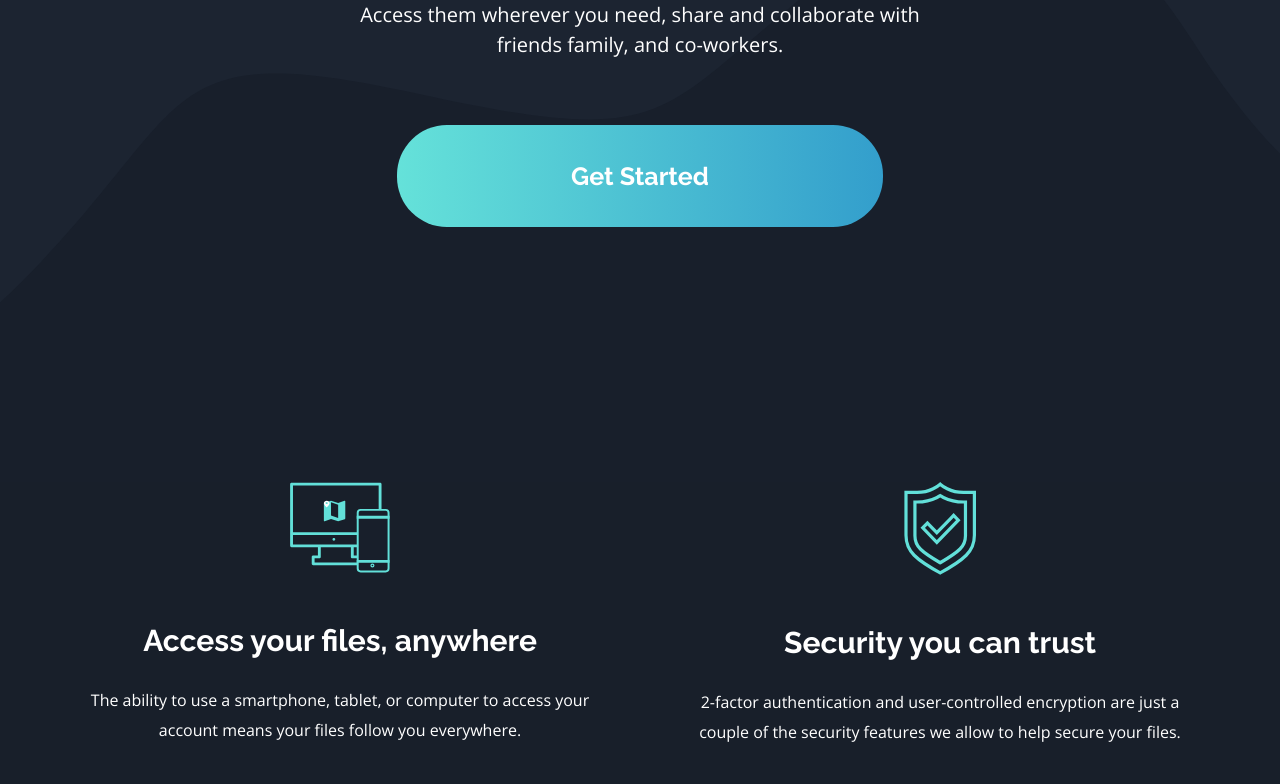
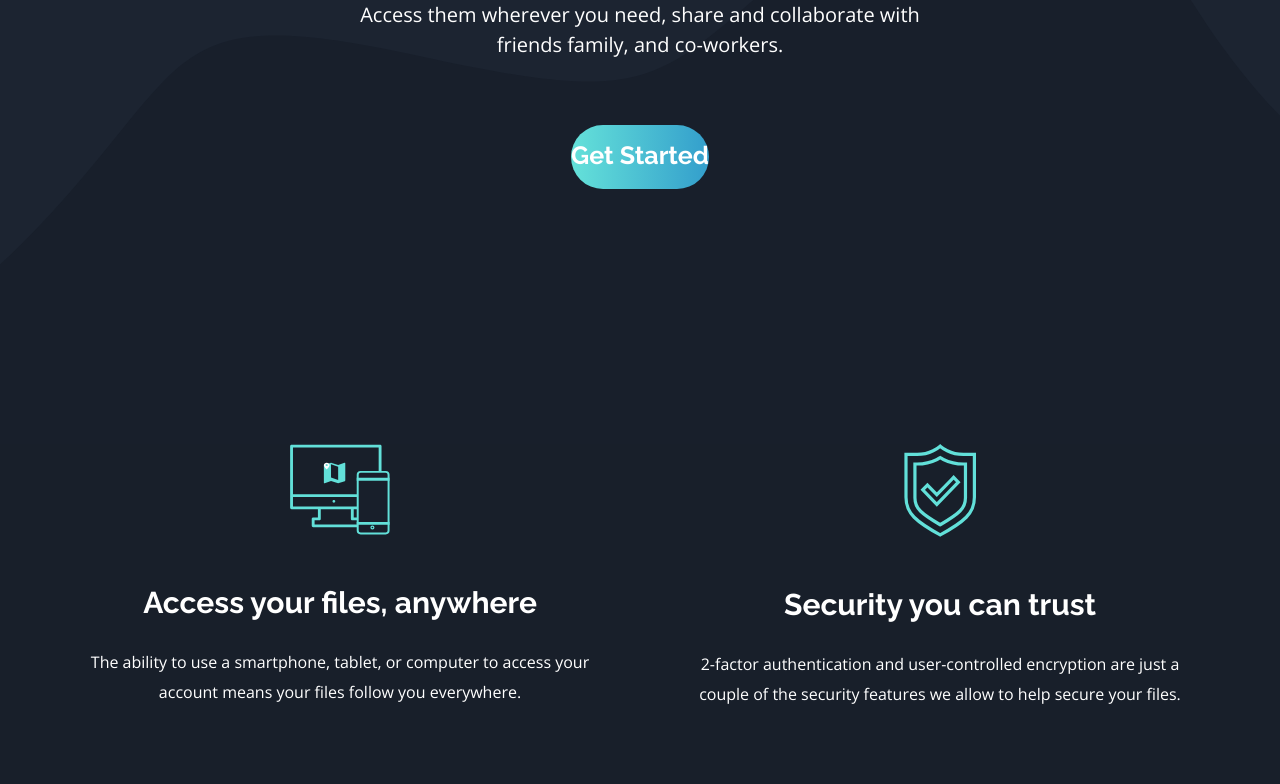
Before and after one commit to oppahero/fylo-dark-theme-landing-page, a Next.js app: page / in a window 1280 px wide. Shown: the part 940-1724 px from the top of the page. Built offline with nearby package versions, Linux system fonts and the light colour scheme.

Commit message:
Fixed issue with body width

```diff
--- a/src/styles/globals.css
+++ b/src/styles/globals.css
@@ -16,9 +16,11 @@
   margin: 0;
 }
 
-html,
+
 body {
-  max-width: 100vw;
+  /* max-width: 100vw; */
+  width: 100vw;
+  min-width: 375px;
   background-color: var( --darkblue-signup-bg);
   /* overflow-x: hidden; */
   font-size: 14px;
@@ -41,8 +43,10 @@ nav{
 }
 
 button{
-  width: 486px;
-  padding: 36px;
+  /* width: 486px; */
+  /* padding: 36px; */
+  padding: 15px 0 19px;
+
   border: none;
   color: var(--white);
   border-radius: 50px;
@@ -61,7 +65,8 @@ footer{
 
 input{
   border: none;
-  padding: 30px 52px;
+  /* padding: 30px 52px; */
+  padding: 15px 26px;
   border-radius: 50px;
   -webkit-border-radius: 50px;
   -moz-border-radius: 50px;
```
